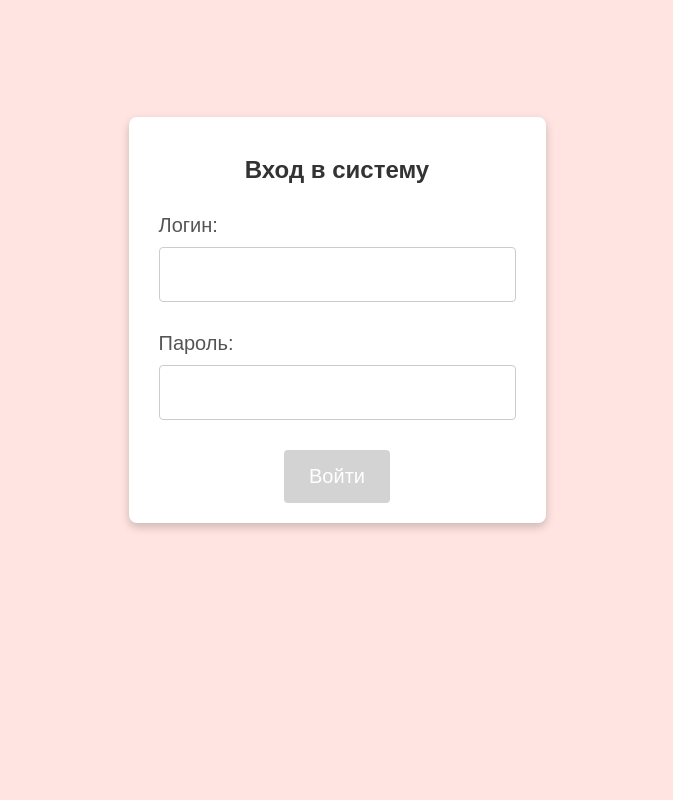
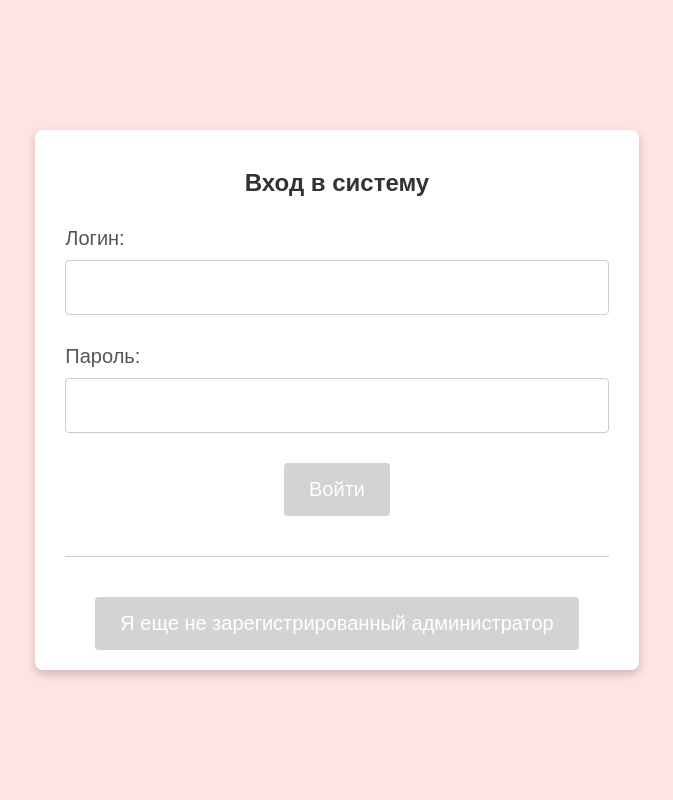
Before and after one commit to reytmany/yclients.new, a FastAPI app: page / in a window 1280 px wide. Shown: the whole page, without its empty margins (333-1006 px from the left). Run offline with FastAPI, Linux system fonts and the light colour scheme; parts of the project's set-up code (start-up, migrations or seed data) failed here and were passed over.

Commit message:
Update login.html

```diff
--- a/templates/login.html
+++ b/templates/login.html
@@ -13,7 +13,7 @@
             display: grid;
             justify-content: center;
             align-items: center;
-            height: 80vh;
+            height: 100vh;
         }
 
         .login-container {
@@ -26,7 +26,7 @@
             text-align: center;
         }
 
-        .login-form h2 {
+        h2 {
             margin-bottom: 30px;
             font-size: 24px;
             color: #333;
@@ -53,7 +53,7 @@
             box-sizing: border-box;
         }
 
-        .login-button {
+        .login-button, .register-button {
             background-color: #d3d3d3;
             color: #fff;
             border: none;
@@ -63,16 +63,38 @@
             font-size: 20px;
         }
 
-        .login-button:hover {
+        .login-button:hover, .register-button:hover {
             background-color: #ffc0cb;
+        }
+
+        .error-message, .success-message {
+            font-size: 20px;
+            margin-bottom: 10px;
         }
 
         .error-message {
             color: red;
-            font-size: 20px;
-            margin-bottom: 10px;
+        }
+
+        .success-message {
+            color: green;
+        }
+
+        .separator {
+            margin: 40px 0;
+            border-top: 1px solid #ccc;
+        }
+
+        .hidden {
+            display: none;
         }
     </style>
+    <script>
+        function toggleRegistration() {
+            const registrationForm = document.getElementById("registration-form");
+            registrationForm.classList.toggle("hidden");
+        }
+    </script>
 </head>
 <body>
 
@@ -80,11 +102,11 @@
     <form method="post" action="/login" class="login-form">
         <h2>Вход в систему</h2>
         {% if error %}
-        <p class="error-message">{{ error }}</p>
+            <p class="error-message">{{ error }}</p>
         {% endif %}
         <div class="form-group">
-            <label for="username">Логин:</label>
-            <input type="text" id="username" name="username" required>
+            <label for="login">Логин:</label>
+            <input type="text" id="login" name="login" required>
         </div>
         <div class="form-group">
             <label for="password">Пароль:</label>
@@ -92,6 +114,29 @@
         </div>
         <button type="submit" class="login-button">Войти</button>
     </form>
+
+    <div class="separator"></div>
+
+    <button class="register-button" onclick="toggleRegistration()">Я еще не зарегистрированный администратор</button>
+
+    <form method="post" action="/register-admin" class="login-form hidden" id="registration-form">
+        <h2>Регистрация администратора</h2>
+        {% if success %}
+        <p class="success-message">{{ success }}</p>
+        {% endif %}
+        {% if error %}
+        <p class="error-message">{{ error }}</p>
+        {% endif %}
+        <div class="form-group">
+            <label for="login">Имя пользователя:</label>
+            <input type="text" id="reg_login" name="login" required>
+        </div>
+        <div class="form-group">
+            <label for="password">Придумайте пароль:</label>
+            <input type="text" id="reg_password" name="password" required>
+        </div>
+        <button type="submit" class="register-button">Зарегистрироваться</button>
+    </form>
 </div>
 
 </body>
```
